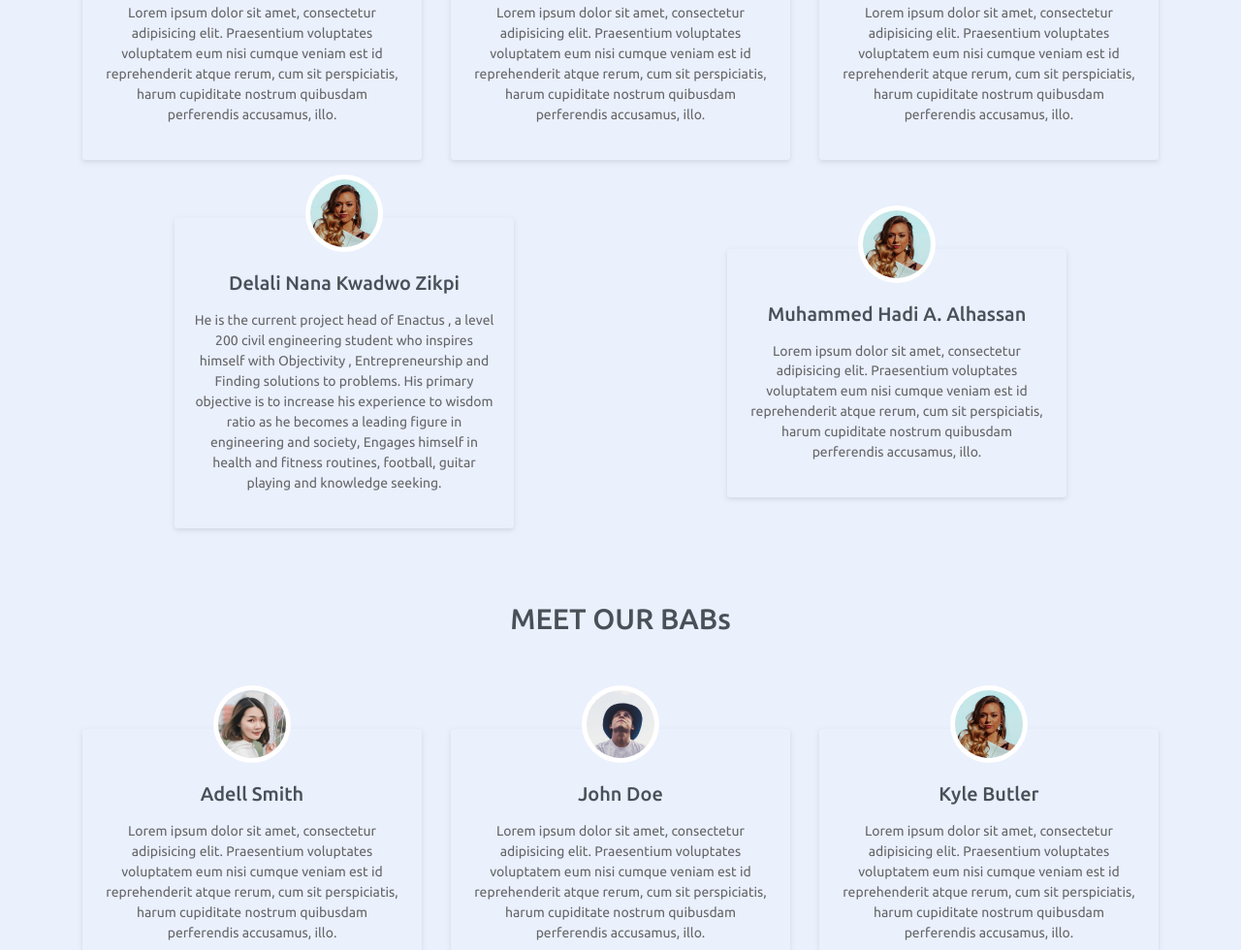
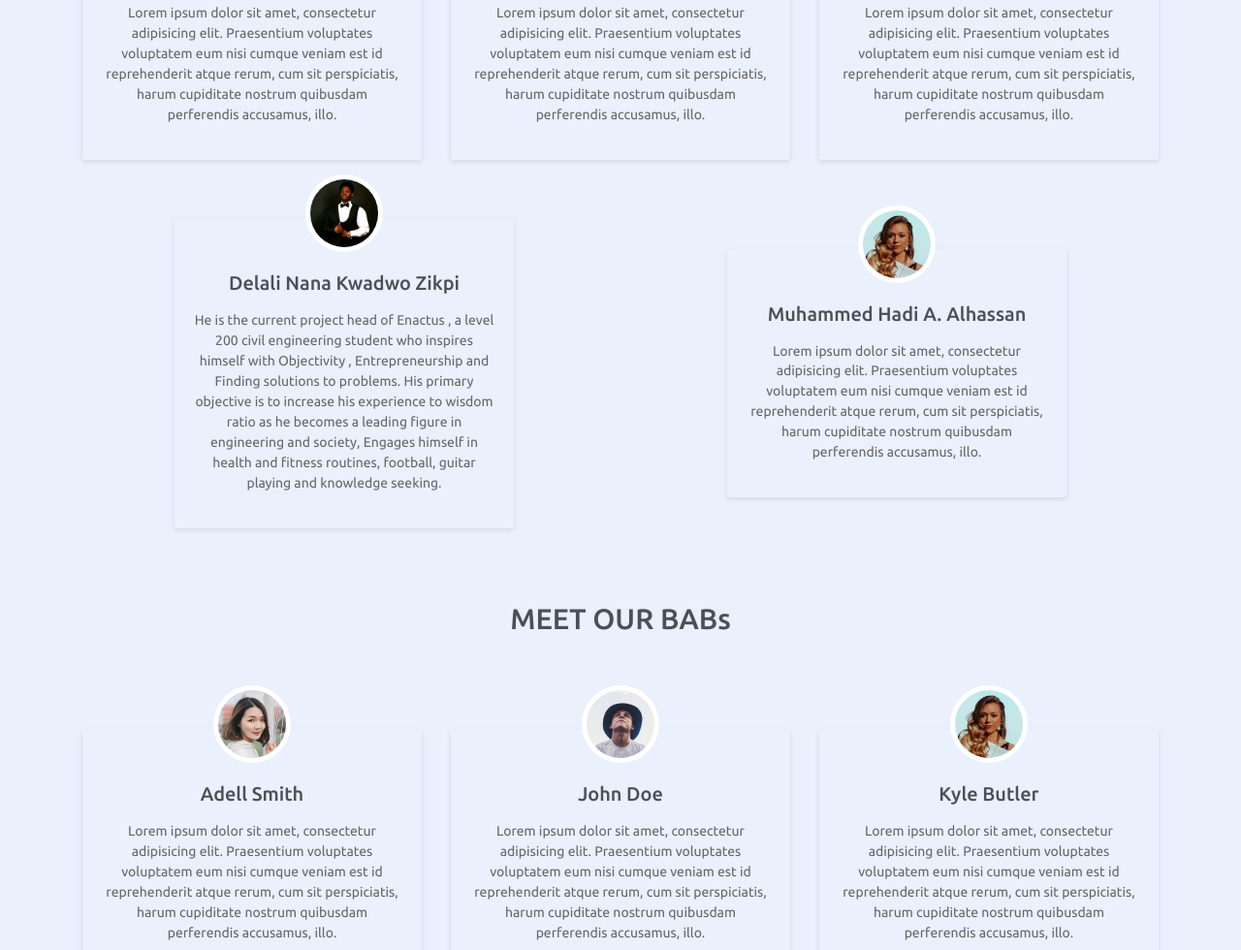
Before and after one commit to litoguy/enactuscu, a plain HTML site: page index.html in a window 1280 px wide. Shown: the part 3433-4413 px from the top of the page at 97% size. Drawn offline with nearby package versions, Linux system fonts and the light colour scheme.

Commit message:
Update index.html

```diff
--- a/index.html
+++ b/index.html
@@ -204,7 +204,7 @@
 		</div>
                 <div class="col-sm-10 col-md-4 m-auto">
                     <div class="testmonial-wrapper">
-                        <img src="assets/imgs/avatar3.jpg" alt="Client Image">
+                        <img src="assets/imgs/delali.jpeg" alt="Client Image">
                         <h6 class="title mb-3">Delali Nana Kwadwo Zikpi</h6>
                         <p>He is the current project head of Enactus , a level 200 civil engineering student who inspires himself with Objectivity , Entrepreneurship and Finding solutions to problems. His primary objective is to increase his experience to wisdom ratio as he becomes a leading figure in engineering and society, Engages himself in health and fitness routines, football, guitar playing and knowledge seeking.</p>
                     </div>
```
